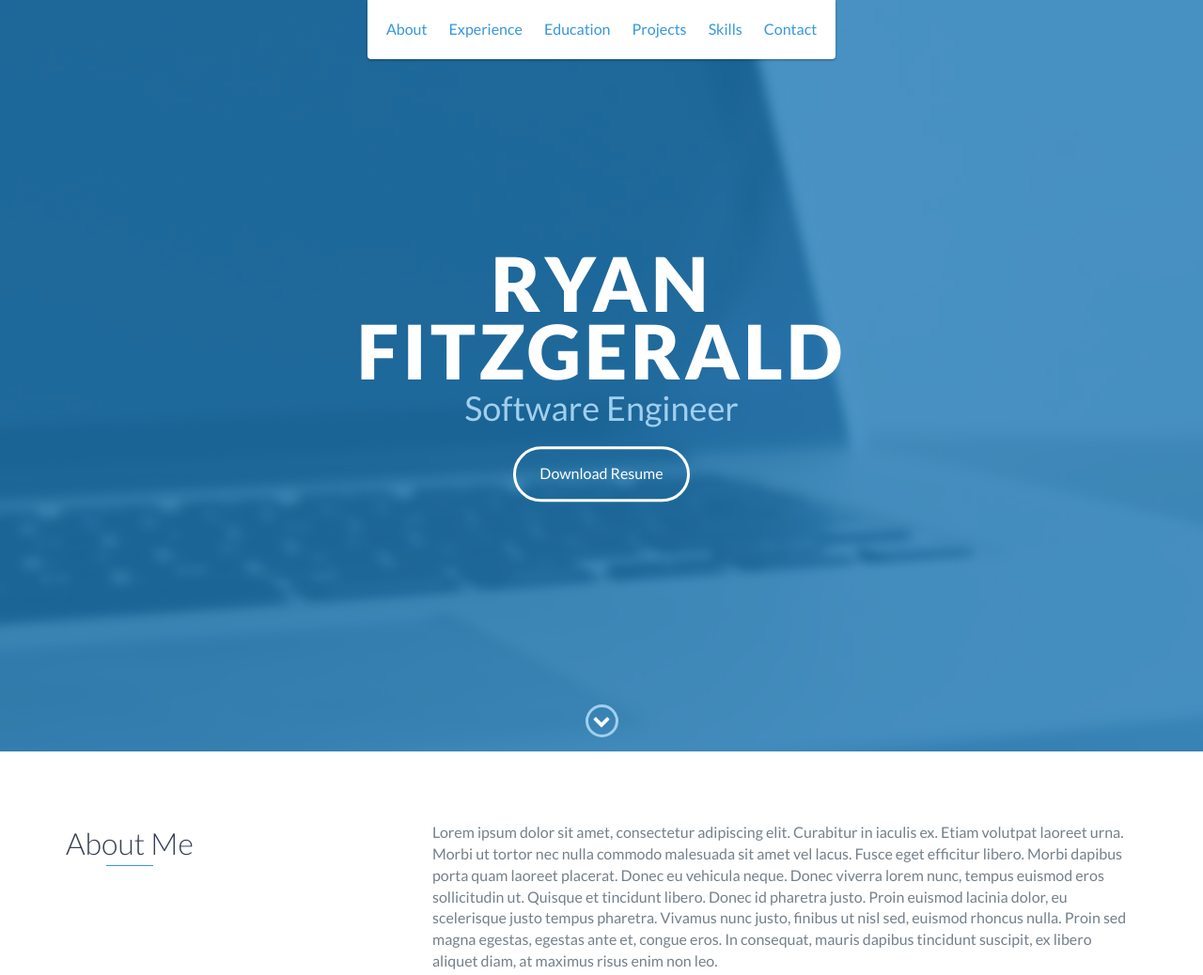
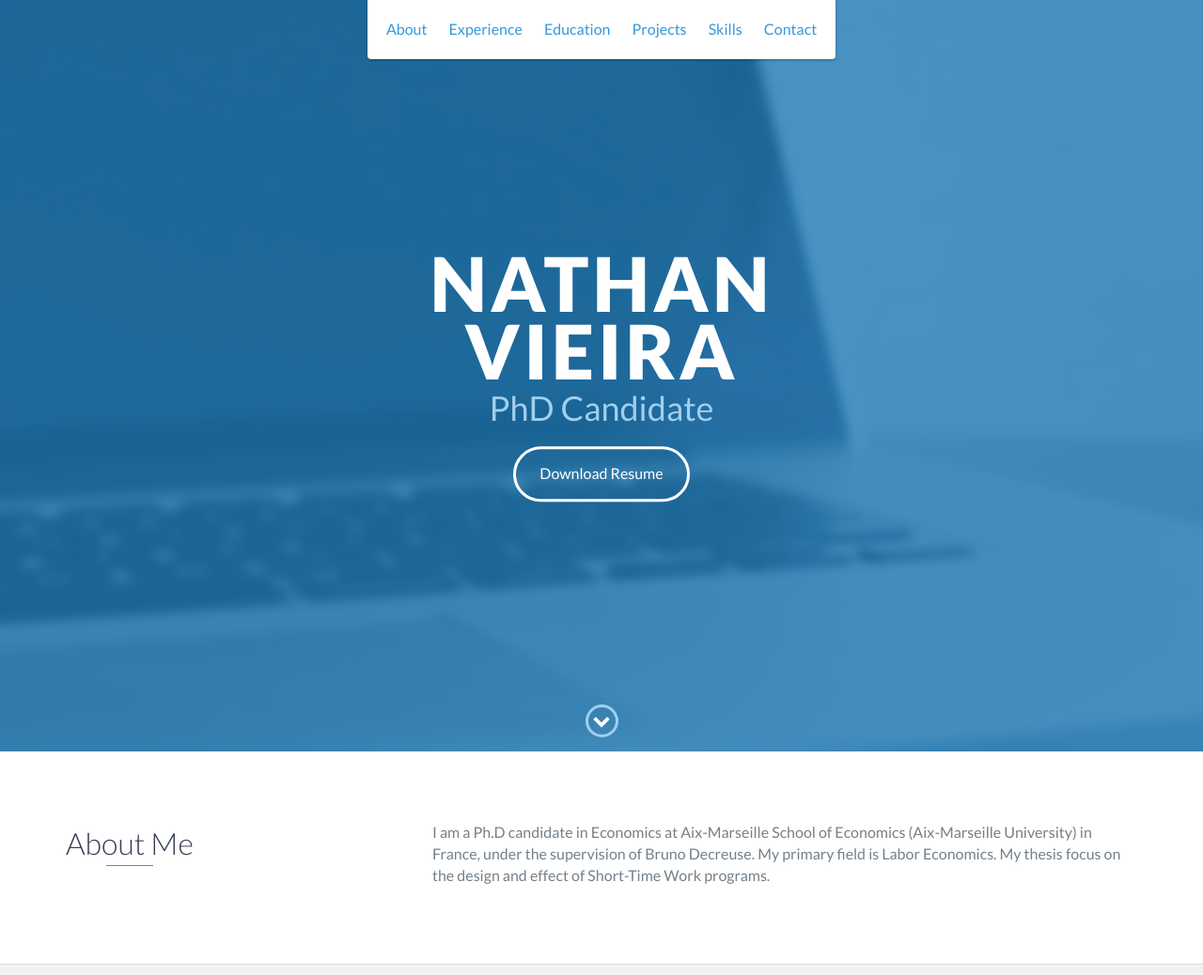
Before and after one commit to NathanVieira38/NathanVieira38.github.io, a website: page index.html in a window 1280 px wide. Shown: the top 1038 px of the page at 94% size. Drawn offline with nearby package versions, Linux system fonts and the light colour scheme.

Commit message:
Update index.html

```diff
--- a/index.html
+++ b/index.html
@@ -48,8 +48,8 @@
 
     <div id="lead">
         <div id="lead-content">
-            <h1>Ryan Fitzgerald</h1>
-            <h2>Software Engineer</h2>
+            <h1>Nathan Vieira</h1>
+            <h2>PhD Candidate</h2>
             <a href="#" class="btn-rounded-white">Download Resume</a>
         </div>
         <!-- End #lead-content -->
@@ -73,10 +73,9 @@
                 </div>
                 <div class="col-md-8">
                     <p>
-                        Lorem ipsum dolor sit amet, consectetur adipiscing elit. Curabitur in iaculis ex. Etiam volutpat laoreet urna. Morbi ut tortor nec nulla commodo malesuada sit amet vel lacus. Fusce eget efficitur libero. Morbi dapibus porta quam laoreet placerat. Donec
-                        eu vehicula neque. Donec viverra lorem nunc, tempus euismod eros sollicitudin ut. Quisque et tincidunt libero. Donec id pharetra justo. Proin euismod lacinia dolor, eu scelerisque justo tempus pharetra. Vivamus nunc justo, finibus
-                        ut nisl sed, euismod rhoncus nulla. Proin sed magna egestas, egestas ante et, congue eros. In consequat, mauris dapibus tincidunt suscipit, ex libero aliquet diam, at maximus risus enim non leo.
-                    </p>
+                        I am a Ph.D candidate in Economics at Aix-Marseille School of Economics (Aix-Marseille University) in France, under the supervision of Bruno Decreuse.
+			My primary field is Labor Economics. My thesis focus on the design and effect of Short-Time Work programs.
+		    </p>
                 </div>
             </div>
         </div>
```
